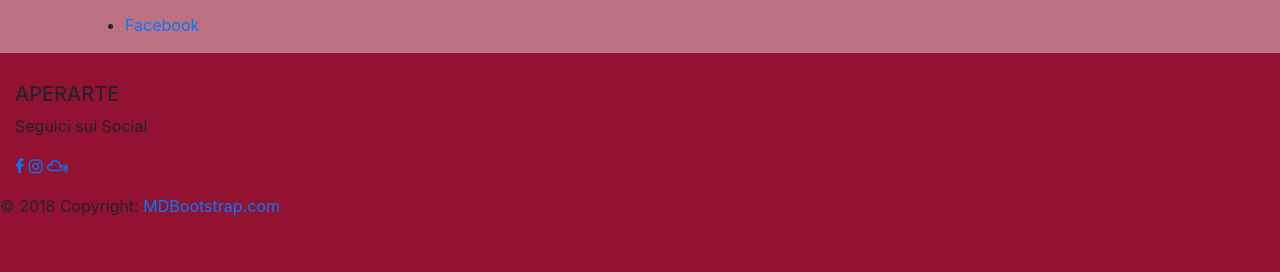
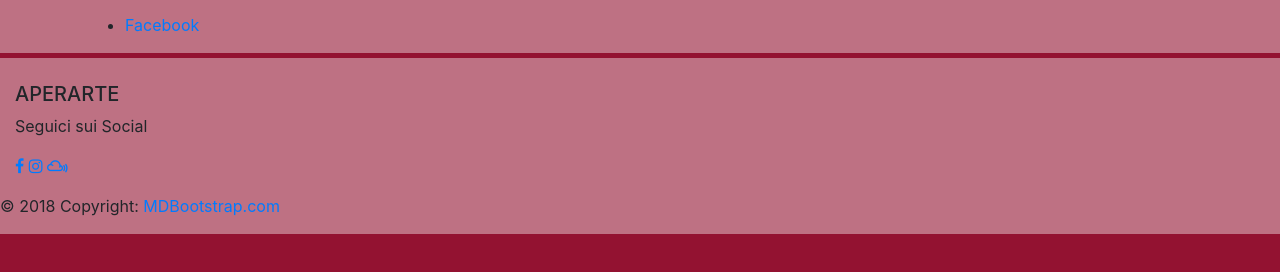
Before and after one commit to ammarax/ammarax.github.io, a plain HTML site: page index.html in a window 1280 px wide. Shown: the part 134-406 px from the top of the page. Drawn offline with nearby package versions, Linux system fonts and the light colour scheme; some packages are replaced by stand-ins of ours.

Commit message:
style: footer color

```diff
--- a/css/style_custom.css
+++ b/css/style_custom.css
@@ -14,7 +14,7 @@ html, body {
 }
 
 
-.bodyview
+.bodyview, footer
 {
 	margin-top:5px;
 	margin-bottom:5px;
```
